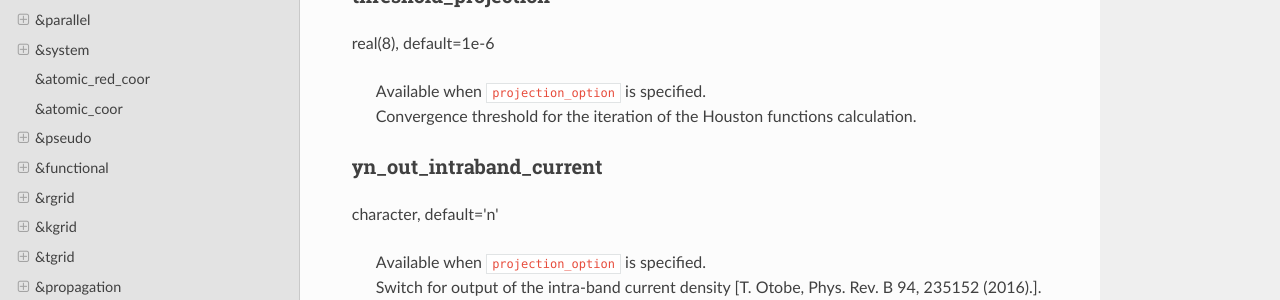
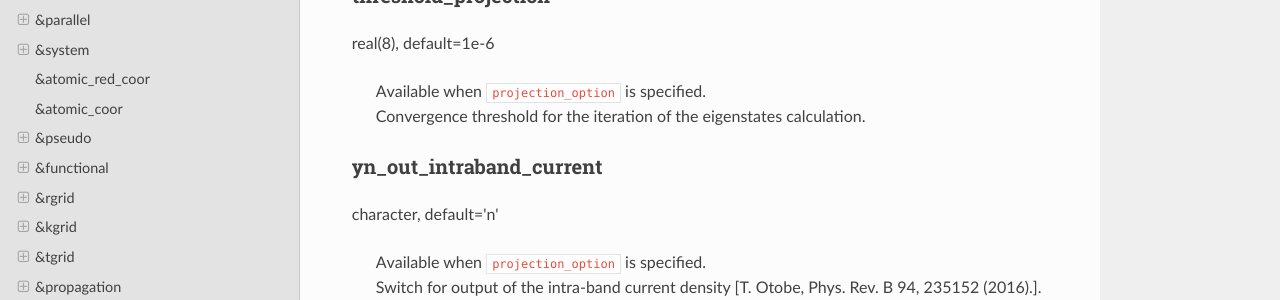
Before and after one commit to SALMON-TDDFT/SALMON-DOCS, a Sphinx documentation site: the page built from source/input_keyword_list.rst, in a window 1280 px wide and 900 px high, scrolled down 43540 px. Shown: the part 151-451 px from the top of the window. Built offline with Sphinx 7.4.7 and the Read the Docs theme 2.0.0, drawn with Linux system fonts in a browser that asks for light colours; formulas are drawn with MathJax 3.

Commit message:
Update input_keyword_list.rst

```diff
--- a/source/input_keyword_list.rst
+++ b/source/input_keyword_list.rst
@@ -2233,7 +2233,7 @@ threshold_projection
 real(8), default=1e-6
 
    | Available when ``projection_option`` is specified.
-   | Convergence threshold for the iteration of the Houston functions calculation.
+   | Convergence threshold for the iteration of the eigenstates calculation.
 
 .. _yn_out_intraband_current:
 
```
